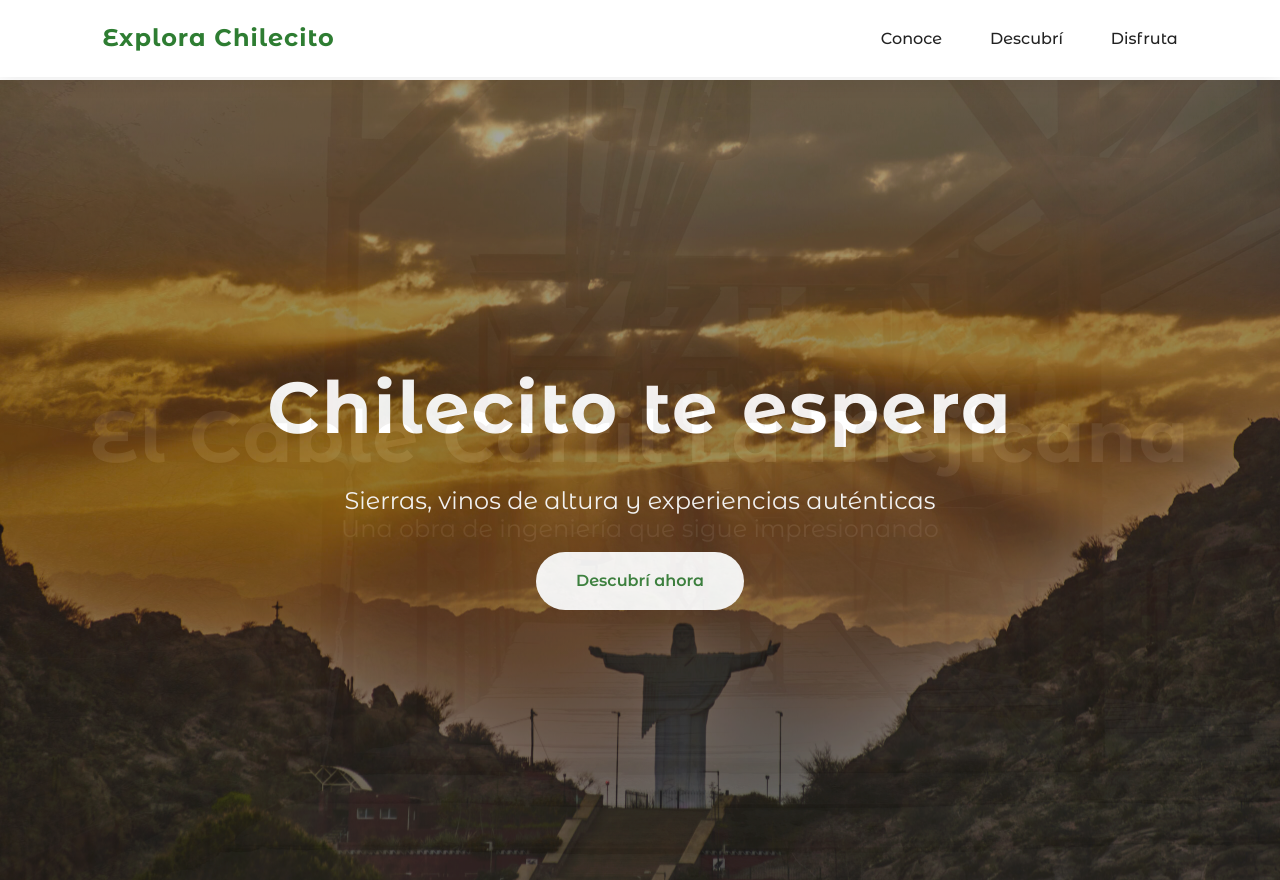
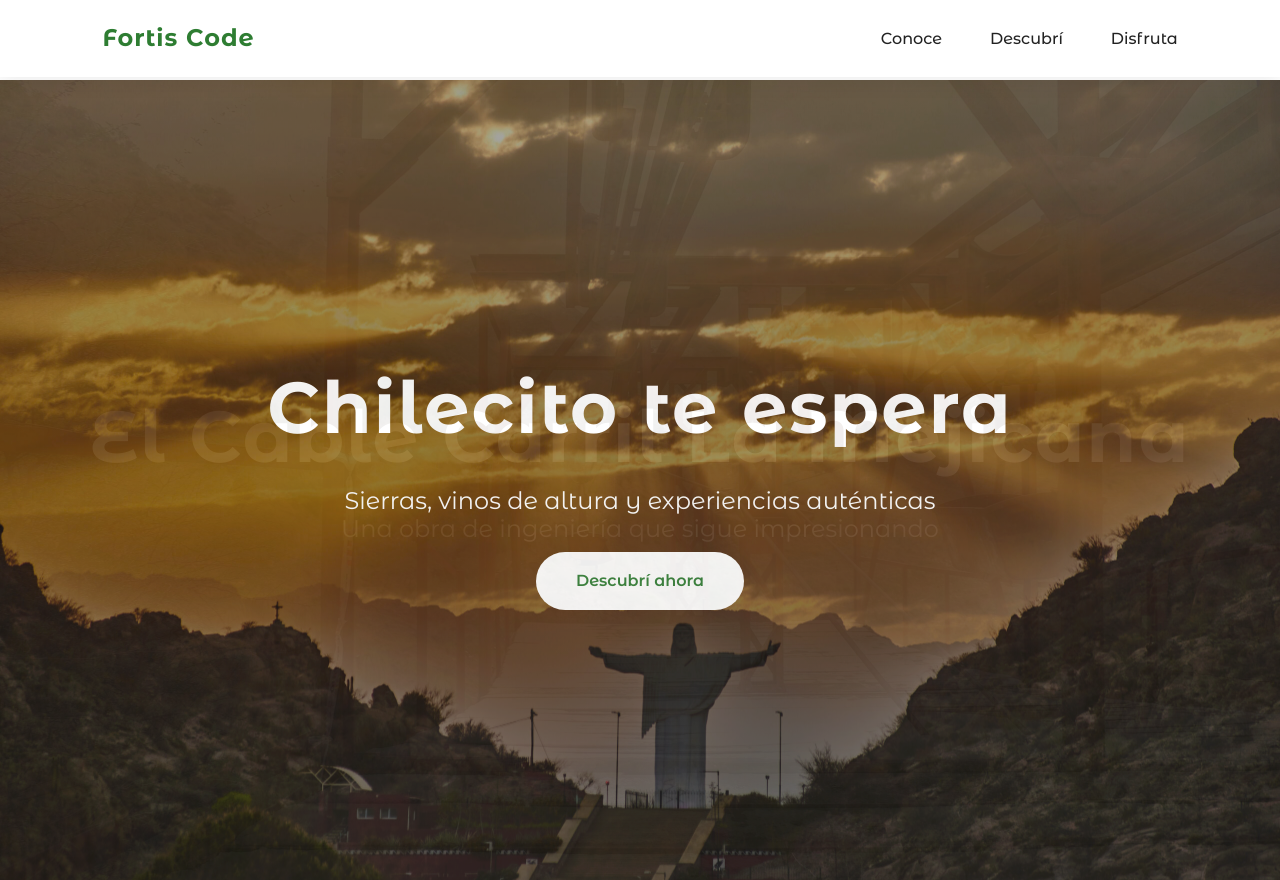
Before and after one commit to Condennadou/Turismo, a plain HTML site: page index.html in a window 1280 px wide. Shown: the top 880 px of the page. Drawn offline with Linux system fonts and the light colour scheme.

Commit message:
cambio pequeño

```diff
--- a/index.html
+++ b/index.html
@@ -3,16 +3,16 @@
 <head>
     <meta charset="UTF-8">
     <meta name="viewport" content="width=device-width, initial-scale=1.0">
-    <title>Explora Chilecito • Sierras • Vinos • Aventura</title>
+    <title>Fortis Code • Sierras • Vinos • Aventura</title>
     <link href="https://fonts.googleapis.com/css2?family=Montserrat+Alternates:wght@400;500;600;700&display=swap" rel="stylesheet">
     <link rel="stylesheet" href="css/styles.css">
 </head>
 <body>
 
-    <!-- NAVEGACIÓN (sin botón de reserva) -->
+    <!-- NAVEGACIÓN -->
     <nav class="navbar">
         <div class="logo">
-            <h2>Explora Chilecito</h2>
+            <h2>Fortis Code</h2>
         </div>
 
         <div class="hamburger" onclick="toggleMenu()">☰</div>
@@ -180,11 +180,10 @@
         </div>
     </section>
 
-    <!-- FOOTER -->
+    <!-- FOOTER (solo derechos de autor) -->
     <footer id="contacto">
         <div class="container">
-            <p>© 2026 Explora Chilecito • Experiencias 100 % privadas</p>
-            <p>WhatsApp: <strong>+54 9 3825 123456</strong> • hola@explorachilecito.com</p>
+            <p>© 2026 Fortis Code</p>
         </div>
     </footer>
 
```
